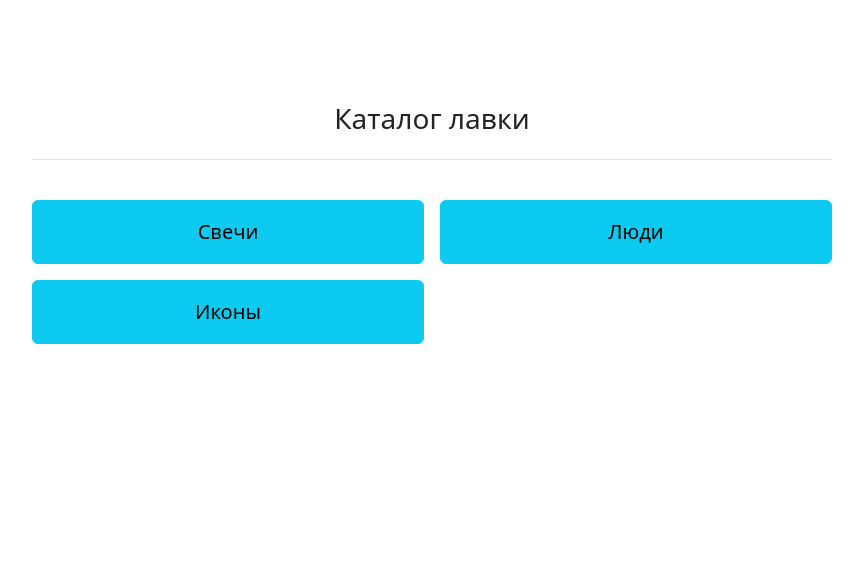
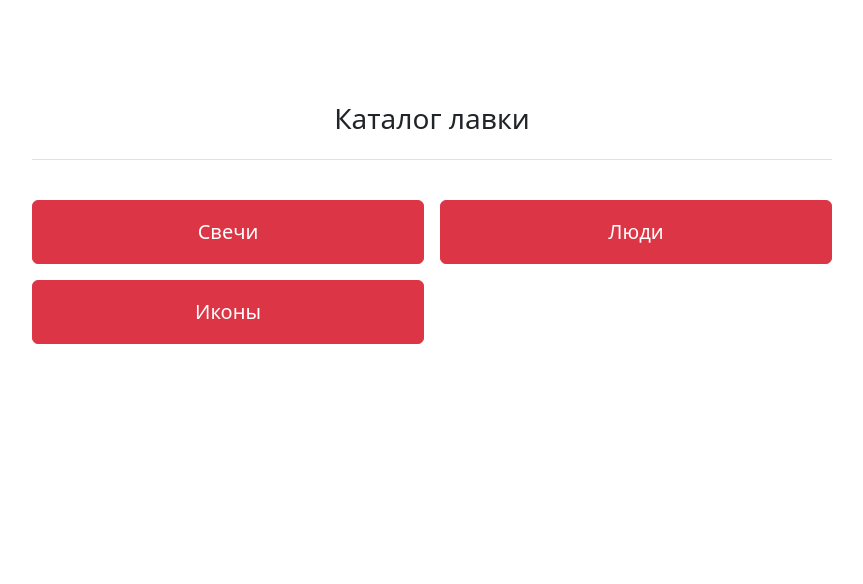
Before and after one commit to antonrudnev/mychurch_pos, a Django app: page /directory/ in a window 1280 px wide. Shown: the part 176-760 px from the top of the page, without its empty margins (208-1071 px from the left). Run offline with Django 5.2, Linux system fonts and the light colour scheme; the visitor is signed in with stand-in values (Sample User, id 1); data comes from the database, SQL or seed files in the repository.

Commit message:
Change item type button color from info to danger for better visibility

```diff
--- a/apps/directory/templates/directory/item_type_list.html
+++ b/apps/directory/templates/directory/item_type_list.html
@@ -11,7 +11,7 @@
         <div class="row row-cols-1 row-cols-sm-2 g-3 my-4">
             {% for item_type in item_types %}
                 <div class="col">
-                    <a href="{% url 'directory:item_type_detail' item_type.pk %}" class="btn btn-info w-100 h-100 py-3 d-flex align-items-center justify-content-center fs-5">
+                    <a href="{% url 'directory:item_type_detail' item_type.pk %}" class="btn btn-danger w-100 h-100 py-3 d-flex align-items-center justify-content-center fs-5">
                         {{ item_type.name }}
                     </a>
                 </div>
```
